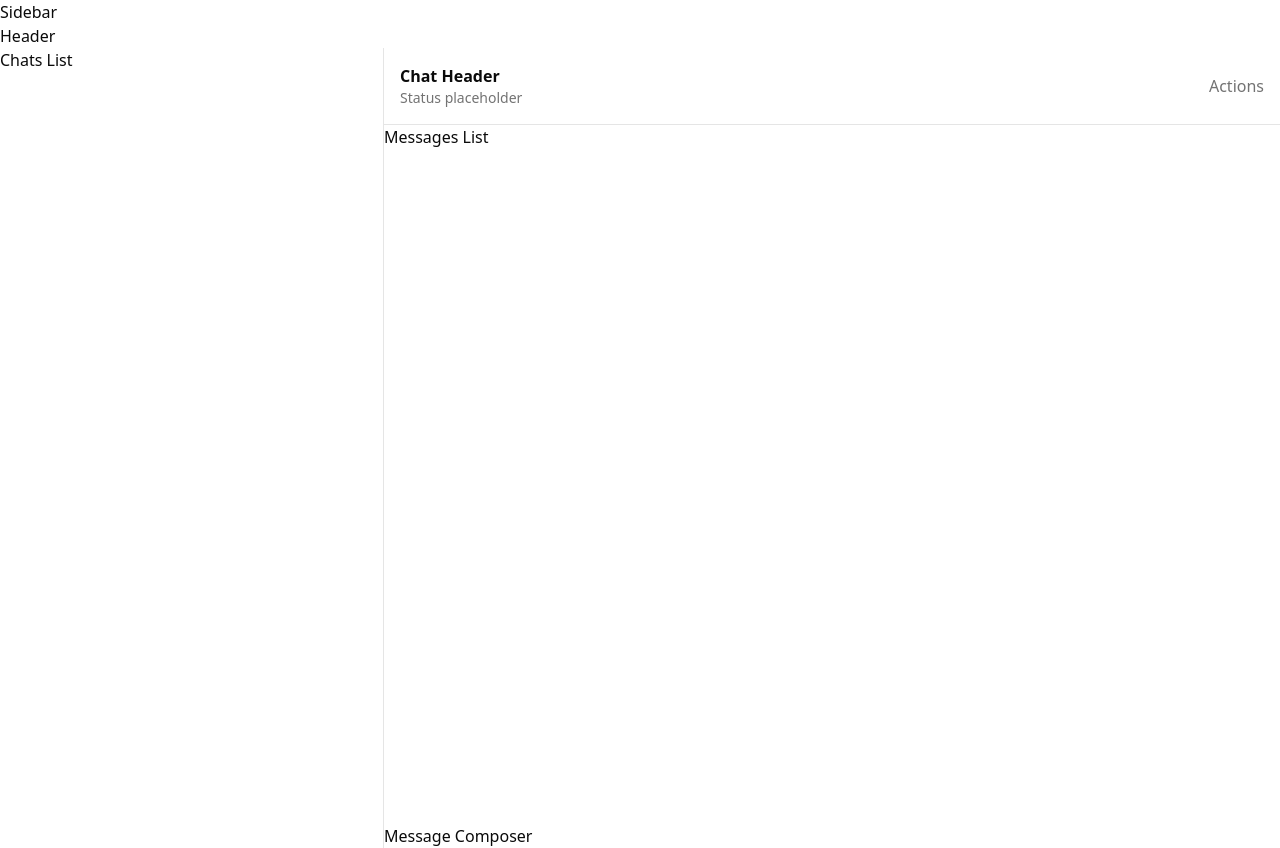
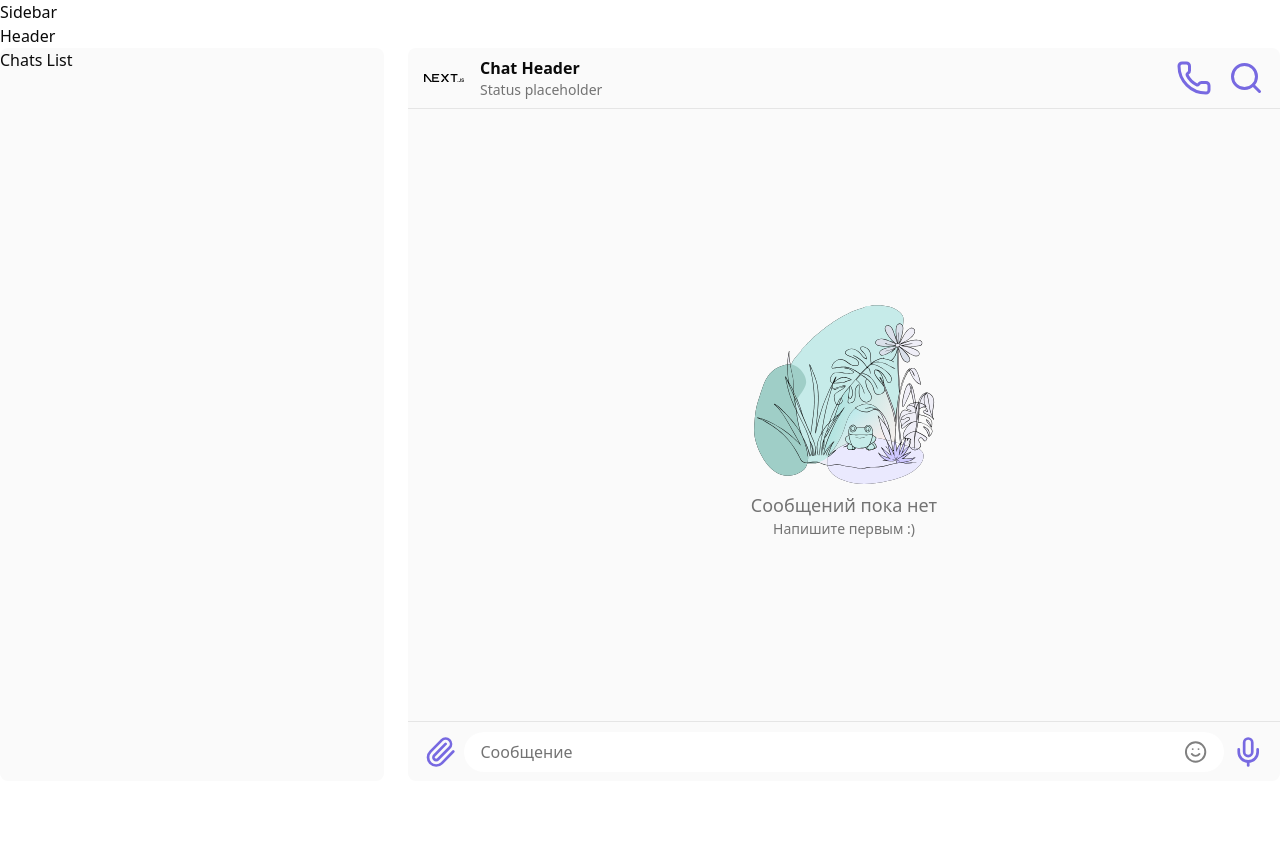
Before and after one commit to Fixer201/chat-frontend-4, a Next.js app: page /chats in a window 1280 px wide. Built offline with nearby package versions, Linux system fonts and the light colour scheme.

Commit message:
feat(chat): add ChatHeader, MessagesList and MessageComposer layout

```diff
--- a/src/app/(private)/chats/page.tsx
+++ b/src/app/(private)/chats/page.tsx
@@ -4,14 +4,14 @@ import ChatRoom from "@modules/chat-room/components/ChatRoom";
 
 export default function ChatsPage() {
   return (
-    <div className="flex h-screen">
+    <div className="flex h-screen gap-6">
       {/* Левая колонка - список чатов */}
-      <div className="w-full border-r md:w-80 lg:w-96">
+      <div className="w-full h-11/12 bg-primary-foreground rounded-md md:w-80 lg:w-96">
         <ChatsList />
       </div>
 
       {/* Правая колонка - пустой state (скрыт на mobile) */}
-      <div className="hidden flex-1 md:block">
+      <div className="hidden h-11/12 flex-1 md:block">
           {/* <EmptyChatState /> по умолчанию когда чат не выбран. Сейчас временно будет сразу отображаться чат */}
             <ChatRoom></ChatRoom>
       </div>
--- a/src/app/globals.css
+++ b/src/app/globals.css
@@ -12,10 +12,11 @@ body {
 }
 
 @theme inline {
-  --radius-sm: calc(var(--radius) - 4px);
-  --radius-md: calc(var(--radius) - 2px);
-  --radius-lg: var(--radius);
-  --radius-xl: calc(var(--radius) + 4px);
+    --radius-sm: calc(var(--radius) - 4px);  /* 6px */
+    --radius-md: calc(var(--radius) - 2px);  /* 8px */
+    --radius-lg: var(--radius);              /* 10px */
+    --radius-xl: calc(var(--radius) + 4px);  /* 14px */
+    --radius-3xl: calc(var(--radius) + 10px); /* 20px */
     --color-background: var(--background);
     --color-foreground: var(--foreground);
     --color-card: var(--card);
@@ -50,7 +51,7 @@ body {
 }
 
 :root {
-  --radius: 0.625rem;
+    --radius: 0.625rem; /* 10px */
     --background: oklch(1 0 0);
     --foreground: oklch(0.145 0 0);
     --card: oklch(1 0 0);
@@ -122,6 +123,7 @@ body {
     * {
         @apply border-border outline-ring/50;
     }
+
     body {
         @apply bg-background text-foreground;
     }
--- a/src/modules/chat-room/components/ChatHeader.tsx
+++ b/src/modules/chat-room/components/ChatHeader.tsx
@@ -1,16 +1,29 @@
+import Image from "next/image";
+import {Phone, Search} from "lucide-react";
+
+
 export default function ChatHeader() {
     return (
-    <div className="border-b p-4">
+        <section className="border-b px-4 py-2 bg-primary-background rounded-t-md border-border">
             <div className="flex items-center justify-between">
-        <div>
+                <div className="flex gap-4 flex-row items-center rounded-full">
+                    {/* User Icon */}
+                    <Image src="/next.svg" width="40" height="40" alt="user image"/>
+
+                    <div className="flex flex-col">
+                        {/* User Full Name */}
                         <h2 className="font-semibold">Chat Header</h2>
                         <p className="text-sm text-muted-foreground">Status placeholder</p>
                     </div>
+                </div>
                 <div className="flex gap-2">
                     {/* Кнопки поиска, звонка и т.д. */}
-          <div className="text-muted-foreground">Actions</div>
+                    <div className="flex gap-4 text-muted-foreground">
+                        <Phone size="36" color="rgba(119, 105, 225, 1)"/>
+                        <Search size="36" color="rgba(119, 105, 225, 1)"/>
                     </div>
                 </div>
             </div>
+        </section>
     );
 }
--- a/src/modules/chat-room/components/ChatRoom.tsx
+++ b/src/modules/chat-room/components/ChatRoom.tsx
@@ -4,7 +4,7 @@ import MessageComposer from '@modules/message-composer/components/MessageCompose
 
 export default function ChatRoom() {
   return (
-    <div className="flex h-full flex-col">
+    <div className="flex h-full flex-col rounded-md bg-primary-foreground">
       <ChatHeader />
       <div className="flex-1 overflow-y-auto">
         <MessagesList />
--- a/src/modules/chat-room/components/MessagesList.tsx
+++ b/src/modules/chat-room/components/MessagesList.tsx
@@ -1,3 +1,43 @@
+import Image from 'next/image'
+
 export default function MessagesList() {
-  return <div>Messages List</div>;
+    // TODO: заменить на реальные данные
+    // создать тип для сообщений, не использовать any
+    const messages:any[] = [];
+
+    return (
+        <section
+            role="log"
+            aria-label="История сообщений"
+            aria-live="polite"
+            className="flex h-full w-full flex-col overflow-y-auto"
+        >
+            {messages.length === 0 ? (
+                // Empty state
+                <div
+                    className="flex h-full flex-col items-center justify-center
+  text-muted-foreground"
+                    role="status"
+                    aria-label="Пустой чат"
+                >
+                    <Image
+                        height="200"
+                        width="200"
+                        src="/img_frog_Web.svg"
+                        alt="Иллюстрация пустого чата"
+                        aria-hidden="false"
+                    />
+                    <p className="text-lg font-medium">Сообщений пока нет</p>
+                    <p className="text-sm">Напишите первым :)</p>
+                </div>
+            ) : (
+                // Список сообщений
+                <ul className="flex flex-col gap-2 p-4">
+                    {messages.map((msg) => (
+                        <li key={msg.id}>{/* MessageItem компонент */}</li>
+                    ))}
+                </ul>
+            )}
+        </section>
+    );
 }
--- a/src/modules/message-composer/components/MessageComposer.tsx
+++ b/src/modules/message-composer/components/MessageComposer.tsx
@@ -1,3 +1,20 @@
+import {Paperclip, Mic, Smile,} from "lucide-react";
+
 export default function MessageComposer() {
-  return <div>Message Composer</div>;
+    return <div
+        className=" px-4 py-3 flex items-center justify-between h-[60px] rounded-b-md border-t border-border bg-primary-background">
+        {/* Attachment Icon */}
+        <Paperclip size="36" color="rgba(119, 105, 225, 1)"/>
+
+        {/* Input field */}
+        <div className="w-full flex items-center rounded-3xl px-4 py-2 mx-2 bg-white  justify-between ">
+            {/* Input */}
+            <input placeholder="Сообщение" className="w-full focus:outline-0 placeholder:text-muted-foreground" type="text"/>
+            {/* Emoji Icon */}
+            <Smile color="gray" />
+        </div>
+
+        {/* Voice record Icon(field empty) OR Send Message Icon(mobile only) */}
+        <Mic size="36" color="rgba(119, 105, 225, 1)"/>
+    </div>
 }
```
Also changed, not shown: public/img_frog_Web.svg (added). Lines whose indentation alone changed are shown as unchanged.
